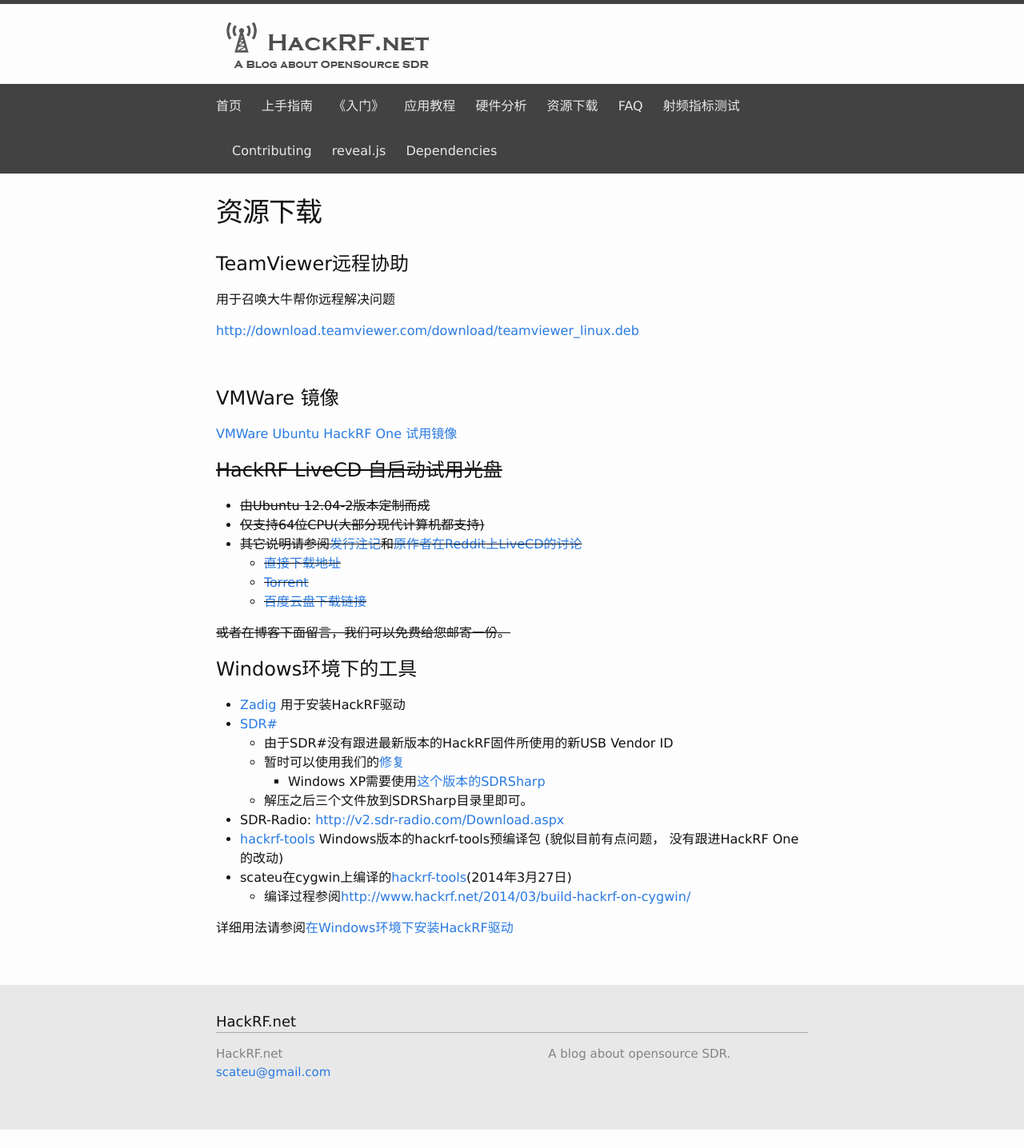
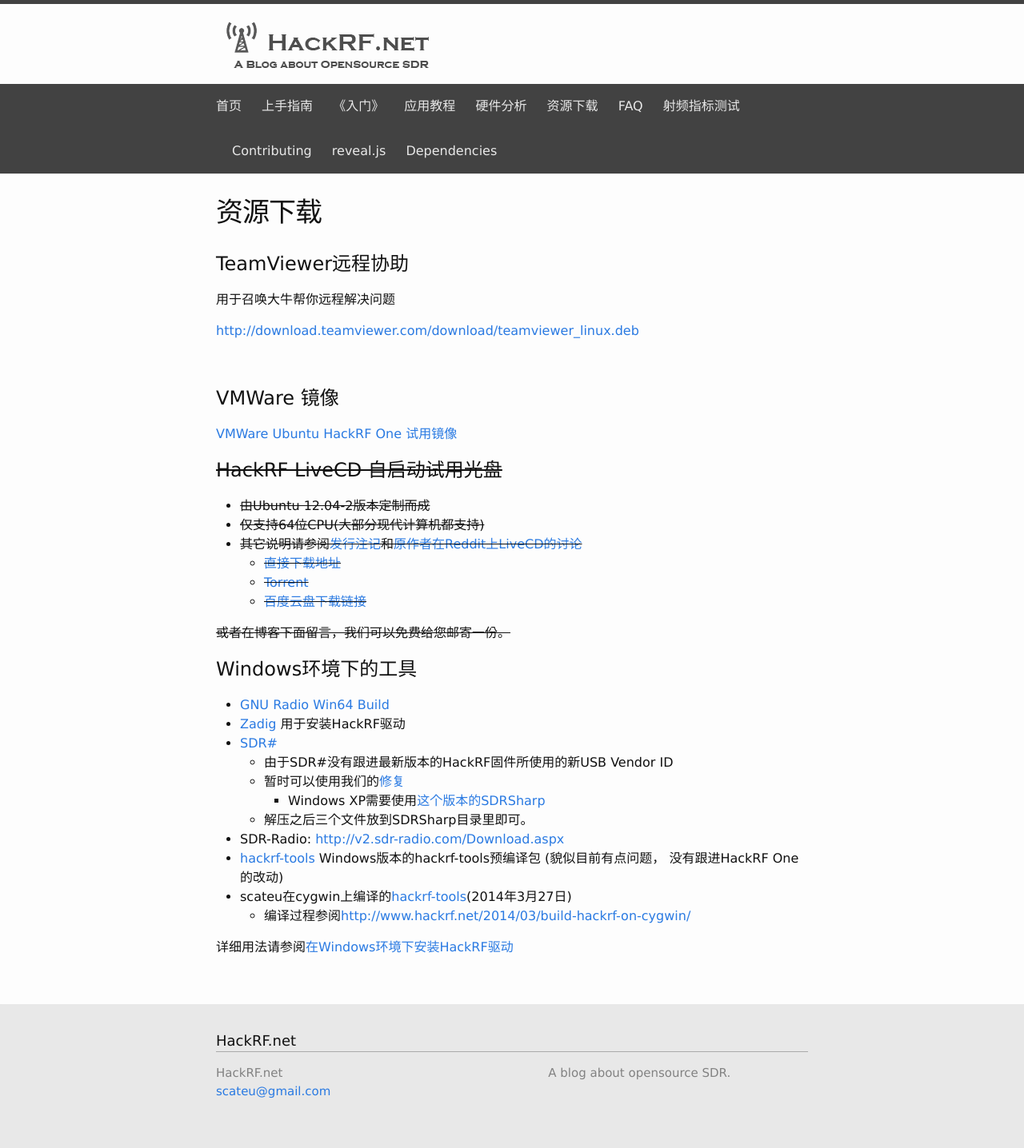
Before and after one commit to hackrf/hackrf.github.io, a Jekyll site: the page built from _pages/05-download.md, in a window 1280 px wide. Shown: the whole page at 80% size. Built offline with Jekyll 4.4.1, drawn with Linux system fonts in a browser that asks for light colours; nearby versions of some CDN libraries; comment, search, counter and statistics services are not loaded; before the commit the page ends 1412 px from its top, so only the background shows below that.

Commit message:
Sun Jan  8 18:55:41 CST 2017

```diff
--- a/_pages/05-download.md
+++ b/_pages/05-download.md
@@ -35,6 +35,7 @@ views:
 <del>或者在博客下面留言，我们可以免费给您邮寄一份。</del>
 <h1>Windows环境下的工具</h1>
 <ul>
+	<li><a href="http://www.gcndevelopment.com/gnuradio/downloads/installers/v1.1.2/gnuradio_3.7.10.1_win64.msi">GNU Radio Win64 Build</a></li>
 	<li><a href="http://sourceforge.net/projects/libwdi/files/zadig/">Zadig</a> 用于安装HackRF驱动</li>
 	<li><a href="http://sdrsharp.com/downloads/sdr-nightly.zip">SDR# </a>
 <ul>
```
